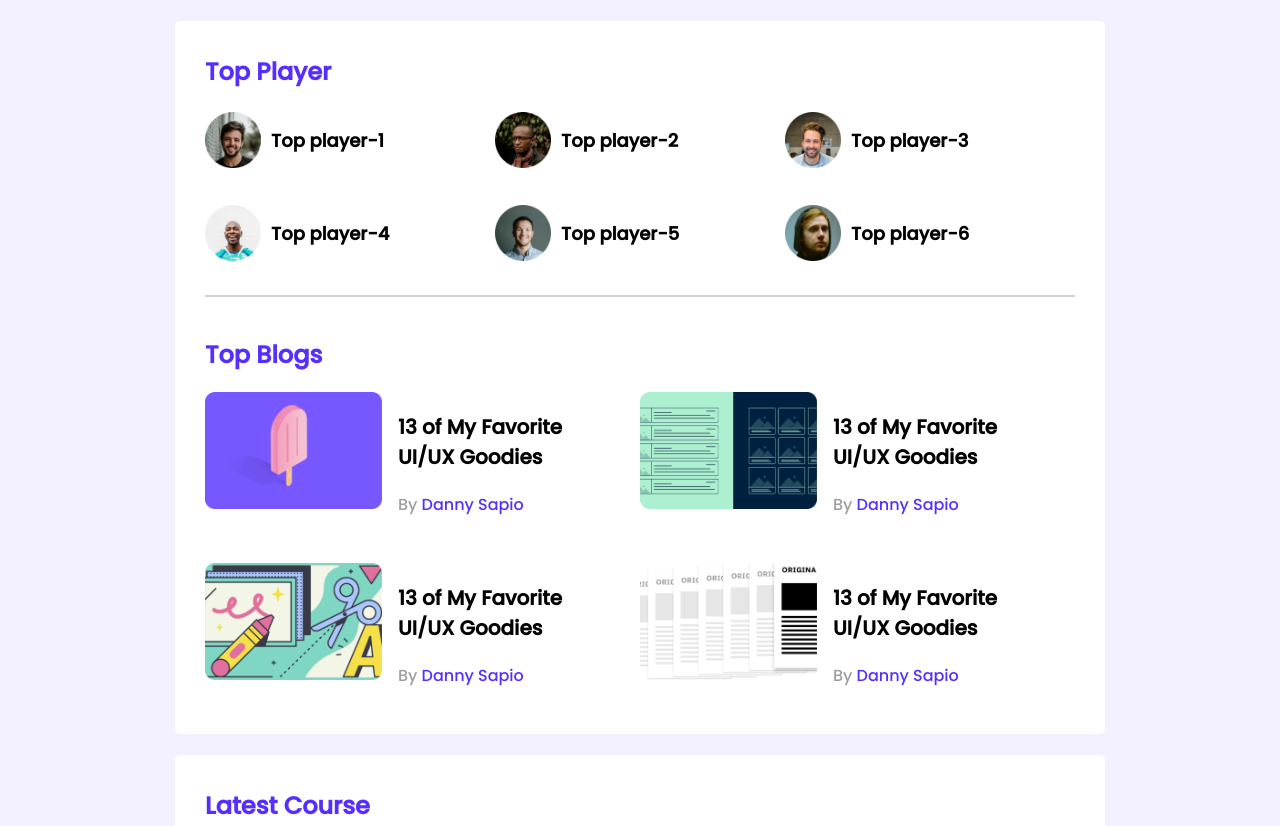
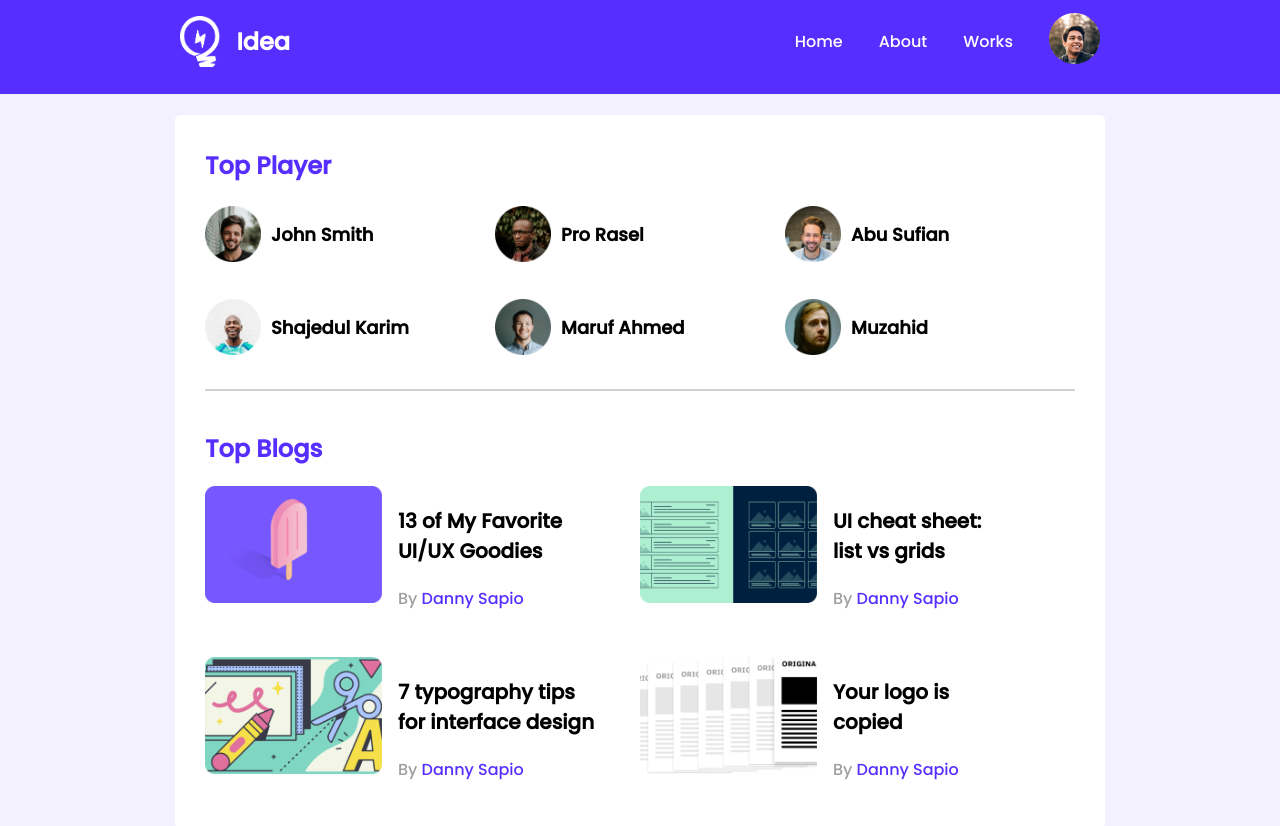
Before and after one commit to mahedihassantonay/leader-board-responsive-css3, a plain HTML site: page index.html in a window 1280 px wide. Shown: the top 826 px of the page. Drawn offline with Linux system fonts and the light colour scheme.

Commit message:
added nav part

```diff
--- a/css/style.css
+++ b/css/style.css
@@ -22,6 +22,61 @@ body{
 hr{
     border: 1px solid #D1D1D1;
     margin-bottom: 40px;
+}
+
+/* Nvbar style */
+nav{
+    background-color:
+    #562EFF;
+    height: 94px;
+
+
+}
+.nav-container{
+    width:920px ;
+    display: flex;
+    margin:auto;
+    justify-content: space-between;
+    align-items: center;
+
+}
+.nav-logo-title{
+    display: flex;
+    align-items: center;
+    gap: 16px;
+
+}
+.nav-logo{
+    width: 40.42px;
+height: 51px;
+}
+.nav-title{
+    font-size: 24px;
+    color: #FFFFFF;
+}
+.nav-menu{
+    display: flex;
+    gap: 36px;
+
+}
+.menu-list{
+    list-style-type: none;
+    display: flex;
+    gap: 36px;
+
+}
+.menu-list li{
+
+}
+ .menu-list a{
+    text-decoration: none;
+    color: #FFFFFF;
+
+
+}
+.login-image{
+    width: 51px;
+height: 51px;
 }
 
 /* Top players style */
@@ -106,12 +161,22 @@ height: 104px;
 
 .course{
     width: 253px ;
+    padding: 0 7px 33px 12px;
+
+    /* filter: drop-shadow(10px 10px 20px rgba(0, 0, 0, 0.05)); */
+    border-radius: 20px;
+    box-shadow: 2px 2px 4px gray;
+
+
 }
 
 .course-info{
     display: flex;
     justify-content: space-between;
 
+}
+.course-author{
+    color: #ED6B4F;
 }
 .gold-star{
     color:
@@ -137,5 +202,16 @@ height: 104px;
     }
     .blogs, .courses{
         grid-template-columns: 1fr;
+
+    }
+
+    .course{
+        box-shadow: none;
+        border-radius: none;
+        grid-column-gap:10px;
+
+    }
+    .section-title, .blogs, .courses, .top-player{
+        margin-left: 10px;
     }
 }
--- a/index.html
+++ b/index.html
@@ -13,6 +13,22 @@
 <body>
     <!-- header start -->
     <header>
+        <nav>
+            <div class="nav-container">
+                <div class="nav-logo-title">
+                    <img class="nav-logo" src="images/icons/logo.png" alt="">
+                    <h3 class="nav-title">Idea</h3>
+                </div>
+                <div class="nav-menu">
+                    <ul class="menu-list">
+                        <li><a href="">Home</a></li>
+                        <li><a href="">About</a></li>
+                        <li><a href="">Works</a></li>
+                    </ul>
+                    <img class="login-image" src="images/icons/profile.png" alt="">
+                </div>
+            </div>
+        </nav>
 
     </header>
 <!-- header finish -->
@@ -25,27 +41,27 @@
 
                 <div class="player">
                     <img src="images/players/player-1.png" alt="">
-                    <h3>Top player-1</h3>
+                    <h3>John Smith</h3>
                 </div>
                 <div class="player">
                     <img src="images/players/player-2.png" alt="">
-                    <h3>Top player-2</h3>
+                    <h3>Pro Rasel</h3>
                 </div>
                 <div class="player">
                     <img src="images/players/player-3.png" alt="">
-                    <h3>Top player-3</h3>
+                    <h3>Abu Sufian</h3>
                 </div>
                 <div class="player">
                     <img src="images/players/player-4.png" alt="">
-                    <h3>Top player-4</h3>
+                    <h3>Shajedul Karim</h3>
                 </div>
                 <div class="player">
                     <img src="images/players/player-5.png" alt="">
-                    <h3>Top player-5</h3>
+                    <h3>Maruf Ahmed</h3>
                 </div>
                 <div class="player">
                     <img src="images/players/player-6.png" alt="">
-                    <h3>Top player-6</h3>
+                    <h3>Muzahid</h3>
                 </div>
             </div>
         </div>
@@ -70,8 +86,8 @@
                         <img src="images/blogs/blog-2.png" alt="">
                     </div>
                     <div class="blog-info">
-                        <h3 class="blog-title">13 of My Favorite <br>
-                            UI/UX Goodies</h3>
+                        <h3 class="blog-title">UI cheat sheet: <br>
+                            list vs grids</h3>
                         <p class="blog-author">By <a href="">Danny Sapio</a> </p>
                     </div>
                 </article>
@@ -81,8 +97,8 @@
                         <img src="images/blogs/blog-3.png" alt="">
                     </div>
                     <div class="blog-info">
-                        <h3 class="blog-title">13 of My Favorite <br>
-                            UI/UX Goodies</h3>
+                        <h3 class="blog-title">7 typography tips <br>
+                            for interface design</h3>
                         <p class="blog-author">By <a href="">Danny Sapio</a> </p>
                     </div>
                 </article>
@@ -92,8 +108,8 @@
                         <img src="images/blogs/blog-4.png" alt="">
                     </div>
                     <div class="blog-info">
-                        <h3 class="blog-title">13 of My Favorite <br>
-                            UI/UX Goodies</h3>
+                        <h3 class="blog-title">Your logo is <br>
+                            copied</h3>
                         <p class="blog-author">By <a href="">Danny Sapio</a> </p>
                     </div>
                 </article>
```
